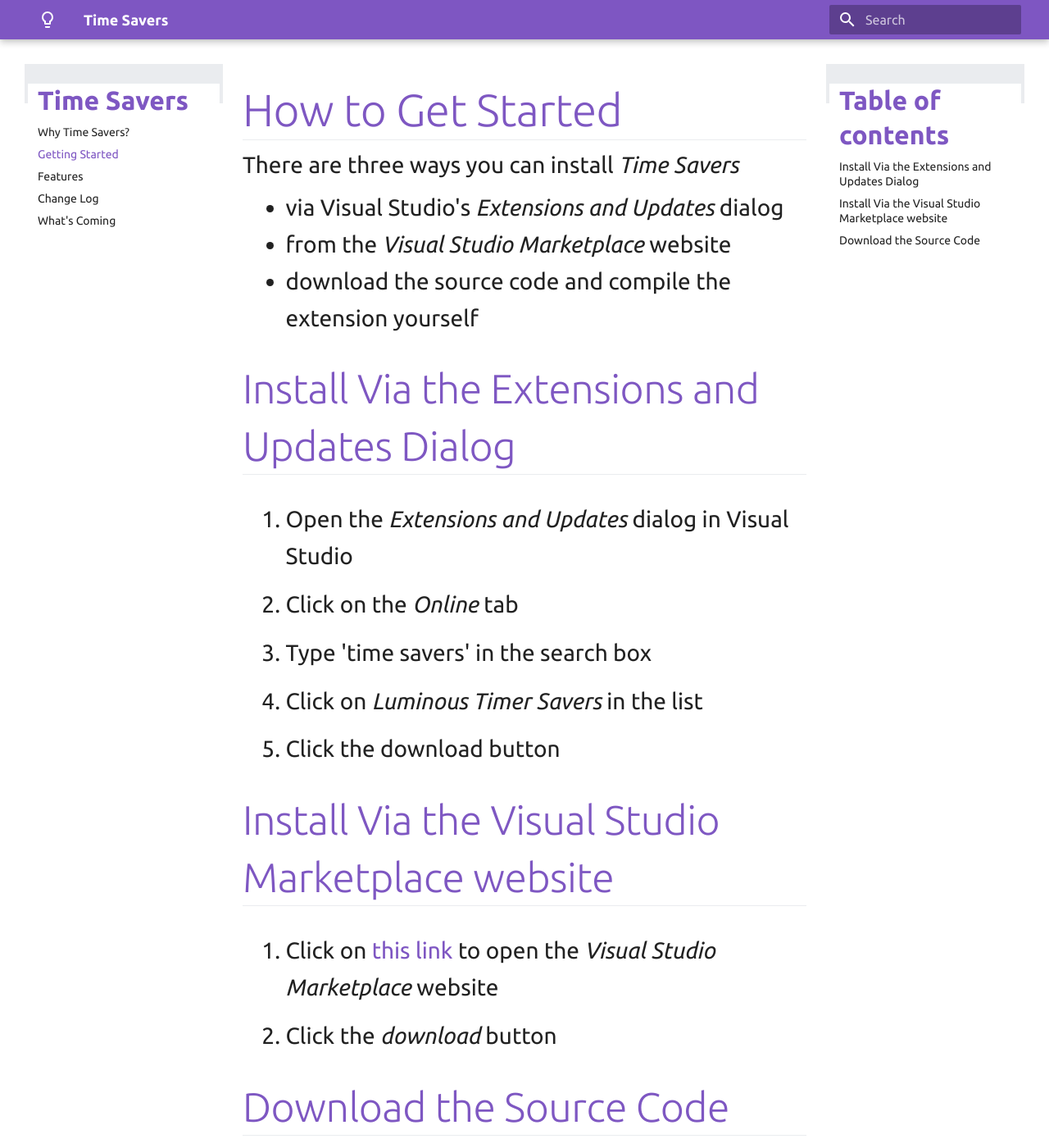
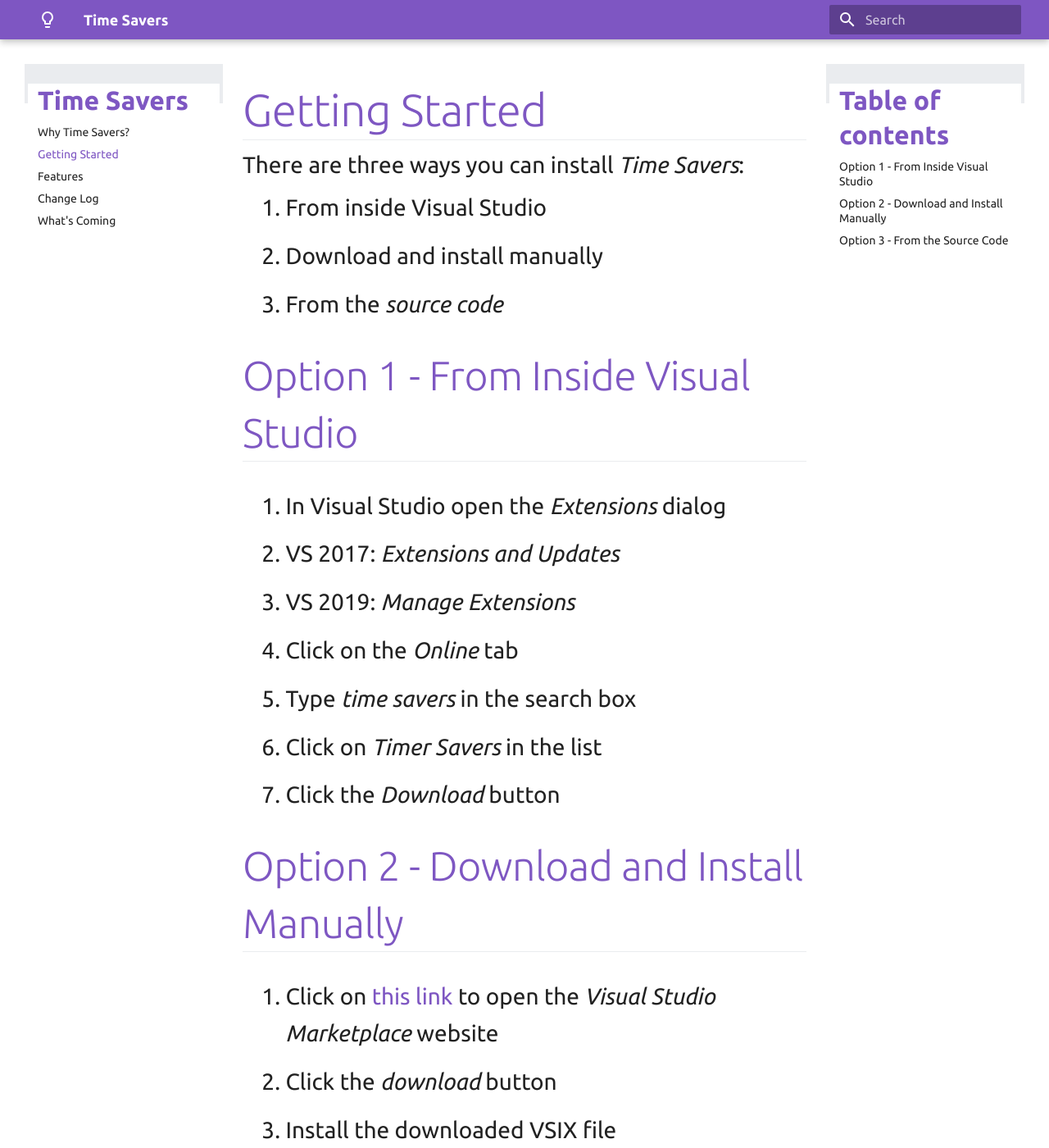
Before and after one commit to luminous-software/time-savers, an MkDocs documentation site: the page built from docs-source/getting-started.md, in a window 1280 px wide and 1400 px high. Shown: the whole window at 82% size. Built offline with MkDocs 1.6.1 and Material for MkDocs 9.7.7, drawn with Linux system fonts in a browser that asks for light colours; old or Windows-style settings are respelled for this version of MkDocs; some of the changed text lies outside the part shown.

Commit message:
docs(*): update documentation

```diff
--- a/docs-source/getting-started.md
+++ b/docs-source/getting-started.md
@@ -1,34 +1,33 @@
-# How to Get Started
+# Getting Started
 
-There are three ways you can install *Time Savers*
+There are three ways you can install *Time Savers*:
 
-- via Visual Studio's *Extensions and Updates* dialog
-- from the *Visual Studio Marketplace* website
-- download the source code and compile the extension yourself
+1. From inside Visual Studio
+2. Download and install manually
+3. From the *source code*
 
-<!-----
--->
-## Install Via the Extensions and Updates Dialog
+## Option 1 - From Inside Visual Studio
 
-1. Open the *Extensions and Updates* dialog in Visual Studio
+1. In Visual Studio open the *Extensions* dialog
+   - VS 2017: *Extensions and Updates*
+   - VS 2019: *Manage Extensions*
 2. Click on the *Online* tab
-3. Type 'time savers' in the search box
-4. Click on *Luminous Timer Savers* in the list
-5. Click the download button
+3. Type *time savers* in the search box
+4. Click on *Timer Savers* in the list
+5. Click the *Download* button
 
-<!-----
--->
-## Install Via the Visual Studio Marketplace website
+## Option 2 - Download and Install Manually
 
 1. Click on [this link][marketplace-url] to open the *Visual Studio Marketplace* website
 2. Click the *download* button
+3.  Install the downloaded VSIX file
 
-<!-----
--->
-## Download the Source Code
+## Option 3 - From the Source Code
 
-You can find the source code on [GitHub][source-code], then fork it or clone it.
+1. Find the [source code][source-code] on GitHub
+2. Fork it or clone it
+3. Compile the solution
+4. Install the compiled VSIX file
 
-<!---->
 [marketplace-url]: https://marketplace.visualstudio.com/vsgallery/049c7ac5-ba44-4a72-b4ee-7be7fb1b0edd
 [source-code]: https://github.com/luminous-software/time-savers
--- a/mkdocs.yml
+++ b/mkdocs.yml
@@ -2,7 +2,7 @@
 site_name: 'Time Savers'
 site_description: 'Documentation for Time Savers (Visual Studio extension)'
 site_author: 'Yann Duran'
-copyright: 'Copyright &copy 2016 Luminous Software Solutions'
+copyright: 'Copyright &copy 2019 Luminous Software Solutions'
 site_url: 'https://luminous-software.solutions/time-savers'
 site_dir: 'docs'
 docs_dir: 'docs-source'
--- a/package.json
+++ b/package.json
@@ -1,5 +1,5 @@
 {
-  "name": "luminous-time-savers",
+  "name": "time-savers",
   "version": "2.2.1",
   "repository": "github.com/luminous-software/time-savers",
   "license": "MIT",
```
Also changed, not shown: README.html (+7 -7 lines), README.md (+8 -8 lines), docs-source/changelog.md (+10 -1 lines), docs-source/license.md (+1 -1 lines), 1 other file.
